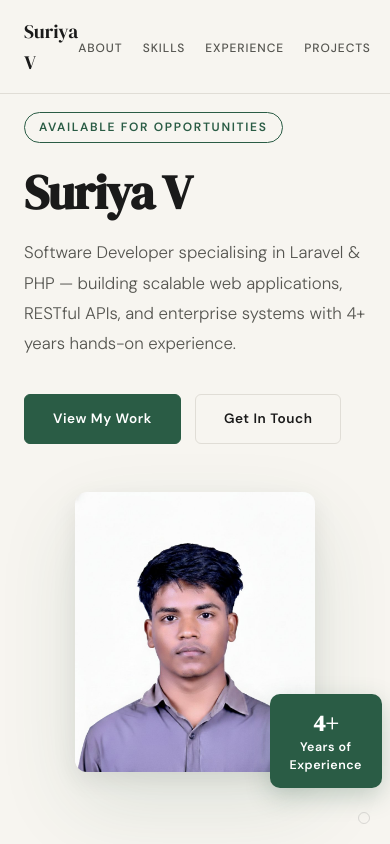
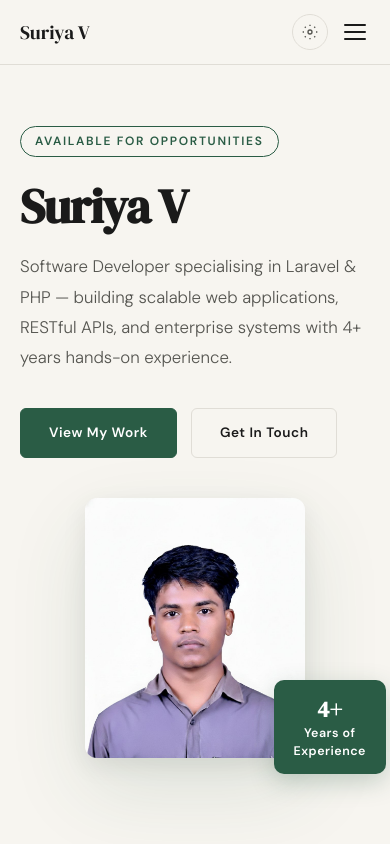
Before and after one commit to suriya1607/myportfolio, a plain HTML site: page index.html in a window 390 px wide. Shown: the top 844 px of the page. Drawn offline with nearby package versions, Linux system fonts and the light colour scheme.

Commit message:
theme update

```diff
--- a/css/app.css
+++ b/css/app.css
@@ -7,11 +7,75 @@
 }
 html{scroll-behavior:smooth}
 body{background:var(--bg);color:var(--ink);font-family:var(--sans);font-weight:400;line-height:1.6;overflow-x:hidden}
-nav{position:fixed;top:0;left:0;right:0;z-index:100;display:flex;align-items:center;justify-content:space-between;padding:18px 60px;background:rgba(247,245,240,0.95);backdrop-filter:blur(12px);border-bottom:1px solid var(--line)}
+
+/* ── NAV ─────────────────────────────── */
+nav{
+  position:fixed;top:0;left:0;right:0;z-index:100;
+  display:flex;align-items:center;justify-content:space-between;
+  padding:18px 60px;
+  background:rgba(247,245,240,0.95);
+  backdrop-filter:blur(12px);
+  border-bottom:1px solid var(--line);
+}
 .nav-logo{font-family:var(--serif);font-size:1.2rem;color:var(--ink);text-decoration:none}
 .nav-links{display:flex;gap:36px;list-style:none}
 .nav-links a{font-size:0.82rem;font-weight:500;letter-spacing:0.08em;text-transform:uppercase;color:var(--ink2);text-decoration:none;transition:color 0.2s}
 .nav-links a:hover{color:var(--accent)}
+
+/* ── NAV CONTROLS (theme btn + hamburger) ── */
+.nav-controls{
+  display:flex;
+  align-items:center;
+  gap:12px;
+}
+
+/* ── THEME TRIGGER BUTTON ────────────── */
+#theme-trigger{
+  width:36px;
+  height:36px;
+  border-radius:50%;
+  background:transparent;
+  border:1.5px solid var(--line);
+  color:var(--ink2);
+  cursor:pointer;
+  display:flex;
+  align-items:center;
+  justify-content:center;
+  transition:all 0.2s;
+  flex-shrink:0;
+  padding:0;
+}
+#theme-trigger:hover{
+  border-color:var(--accent);
+  color:var(--accent);
+  transform:rotate(45deg);
+}
+
+/* ── HAMBURGER ───────────────────────── */
+.hamburger{
+  display:none;
+  flex-direction:column;
+  gap:5px;
+  background:none;
+  border:none;
+  cursor:pointer;
+  padding:4px;
+  z-index:999;
+  flex-shrink:0;
+}
+.hamburger span{
+  display:block;
+  width:22px;
+  height:2px;
+  background:var(--ink);
+  border-radius:2px;
+  transition:all 0.3s ease;
+}
+.hamburger.open span:nth-child(1){transform:translateY(7px) rotate(45deg)}
+.hamburger.open span:nth-child(2){opacity:0}
+.hamburger.open span:nth-child(3){transform:translateY(-7px) rotate(-45deg)}
+
+/* ── HERO ────────────────────────────── */
 #hero{min-height:100vh;display:flex;align-items:center;padding:120px 60px 80px;position:relative}
 .hero-inner{display:grid;grid-template-columns:1fr 420px;gap:80px;align-items:center;max-width:1200px;margin:0 auto;width:100%}
 .hero-tag{display:inline-block;font-size:0.75rem;font-weight:600;letter-spacing:0.14em;text-transform:uppercase;color:var(--accent);border:1px solid var(--accent);padding:5px 14px;border-radius:100px;margin-bottom:24px}
@@ -28,11 +92,15 @@ nav{position:fixed;top:0;left:0;right:0;z-index:100;display:flex;align-items:cen
 .hero-photo-frame img{width:100%;height:100%;object-fit:cover;object-position:center top}
 .photo-badge{position:absolute;bottom:-16px;right:-16px;background:var(--accent);color:#fff;padding:14px 20px;border-radius:10px;font-size:0.78rem;font-weight:600;letter-spacing:0.04em;text-align:center;line-height:1.4;box-shadow:0 8px 24px rgba(42,92,69,0.25)}
 .photo-badge span{display:block;font-size:1.4rem;font-weight:700;font-family:var(--serif)}
+
+/* ── SECTIONS ────────────────────────── */
 .section-wrap{padding:100px 60px}
 .section-inner{max-width:1200px;margin:0 auto}
 .section-label{font-size:0.72rem;font-weight:600;letter-spacing:0.16em;text-transform:uppercase;color:var(--accent);margin-bottom:12px;display:flex;align-items:center;gap:10px}
 .section-label::after{content:'';flex:1;max-width:60px;height:1px;background:var(--accent)}
 .section-title{font-family:var(--serif);font-size:clamp(2rem,3.5vw,3rem);color:var(--ink);line-height:1.1;margin-bottom:52px}
+
+/* ── ABOUT ───────────────────────────── */
 .about-grid{display:grid;grid-template-columns:1fr 1fr;gap:80px;align-items:start}
 .about-text p{font-size:1rem;color:var(--ink2);line-height:1.9;margin-bottom:18px;font-weight:300}
 .about-stats{display:grid;grid-template-columns:1fr 1fr;gap:2px;margin-top:8px}
@@ -42,6 +110,8 @@ nav{position:fixed;top:0;left:0;right:0;z-index:100;display:flex;align-items:cen
 .stat-num{font-family:var(--serif);font-size:2.4rem;color:var(--accent);line-height:1}
 .stat-label{font-size:0.78rem;color:var(--ink3);margin-top:6px;font-weight:500;letter-spacing:0.04em}
 .surface-bg{background:var(--surface)}
+
+/* ── SKILLS ──────────────────────────── */
 .skills-grid{display:grid;grid-template-columns:repeat(3,1fr);gap:2px}
 .skill-card{background:var(--bg);padding:32px 28px;transition:background 0.2s;cursor:default}
 .skill-card:hover{background:#EEF5F1}
@@ -50,6 +120,8 @@ nav{position:fixed;top:0;left:0;right:0;z-index:100;display:flex;align-items:cen
 .skill-name{font-family:var(--serif);font-size:1.2rem;color:var(--ink);margin-bottom:10px}
 .skill-tags{display:flex;flex-wrap:wrap;gap:6px}
 .skill-tag{font-size:0.72rem;background:var(--surface);color:var(--ink2);padding:3px 10px;border-radius:100px;border:1px solid var(--line);font-weight:500}
+
+/* ── EXPERIENCE ──────────────────────── */
 .exp-timeline{position:relative;padding-left:28px}
 .exp-timeline::before{content:'';position:absolute;left:0;top:8px;bottom:8px;width:1px;background:var(--line)}
 .exp-item{position:relative;margin-bottom:52px}
@@ -63,6 +135,8 @@ nav{position:fixed;top:0;left:0;right:0;z-index:100;display:flex;align-items:cen
 .exp-points{list-style:none;display:flex;flex-direction:column;gap:7px}
 .exp-points li{font-size:0.88rem;color:var(--ink2);line-height:1.7;padding-left:16px;position:relative;font-weight:300}
 .exp-points li::before{content:'→';position:absolute;left:0;color:var(--accent);font-size:0.78rem}
+
+/* ── PROJECTS ────────────────────────── */
 .projects-grid{display:grid;grid-template-columns:repeat(3,1fr);gap:24px}
 .proj-card{background:var(--bg);border-radius:12px;overflow:hidden;border:1px solid var(--line);transition:transform 0.2s,box-shadow 0.2s;display:flex;flex-direction:column}
 .proj-card:hover{transform:translateY(-4px);box-shadow:0 16px 48px rgba(0,0,0,0.08)}
@@ -78,6 +152,8 @@ nav{position:fixed;top:0;left:0;right:0;z-index:100;display:flex;align-items:cen
 .proj-link:hover{color:var(--accent2)}
 .badge{font-size:0.65rem;font-weight:700;letter-spacing:0.1em;text-transform:uppercase;background:rgba(255,255,255,0.2);color:#fff;padding:3px 10px;border-radius:100px}
 .proj-header-row{display:flex;justify-content:space-between;align-items:flex-start}
+
+/* ── CONTACT ─────────────────────────── */
 #contact-section{text-align:center}
 #contact-section .section-label{justify-content:center}
 #contact-section .section-label::after{display:none}
@@ -87,7 +163,11 @@ nav{position:fixed;top:0;left:0;right:0;z-index:100;display:flex;align-items:cen
 .contact-link{display:flex;align-items:center;gap:10px;padding:14px 24px;border-radius:8px;border:1.5px solid var(--line);text-decoration:none;color:var(--ink);font-size:0.84rem;font-weight:500;transition:all 0.2s;background:var(--surface)}
 .contact-link:hover{border-color:var(--accent);color:var(--accent);background:rgba(42,92,69,0.04)}
 .contact-link svg{width:16px;height:16px;flex-shrink:0}
+
+/* ── FOOTER ──────────────────────────── */
 footer{border-top:1px solid var(--line);padding:28px 60px;display:flex;justify-content:space-between;align-items:center;font-size:0.78rem;color:var(--ink3)}
+
+/* ── TABLET (max 900px) ──────────────── */
 @media(max-width:900px){
   nav{padding:16px 24px}
   .nav-links{gap:20px}
@@ -101,3 +181,85 @@ footer{border-top:1px solid var(--line);padding:28px 60px;display:flex;justify-c
   .projects-grid{grid-template-columns:1fr}
   footer{flex-direction:column;gap:8px;text-align:center;padding:24px}
 }
+
+/* ── MOBILE (max 768px) ──────────────── */
+@media(max-width:768px){
+
+  html, body{
+    max-width:100%;
+    margin:0;
+    padding:0;
+    overflow-x:hidden;
+  }
+
+  nav{
+    padding:14px 20px;
+    width:100%;
+    z-index:998;
+  }
+
+  /* Hide desktop nav links */
+  .nav-links{
+    display:none;
+    position:fixed;
+    top:0;left:0;right:0;bottom:0;
+    width:100vw;
+    height:100vh;
+    background:var(--bg);
+    flex-direction:column;
+    align-items:center;
+    justify-content:center;
+    gap:36px;
+    z-index:997;
+    list-style:none;
+    margin:0;
+    padding:0;
+  }
+
+  .nav-links.open{
+    display:flex;
+  }
+
+  .nav-links a{
+    font-size:1.3rem;
+    letter-spacing:0.1em;
+    color:var(--ink);
+    font-weight:500;
+  }
+
+  .nav-links a:hover{
+    color:var(--accent);
+  }
+
+  /* Show hamburger on mobile */
+  .hamburger{
+    display:flex;
+  }
+
+  /* Hero */
+  #hero{padding:100px 20px 60px;width:100%}
+  .hero-inner{grid-template-columns:1fr;gap:40px;width:100%}
+  .hero-photo-frame{width:220px;height:260px;margin:0 auto}
+
+  /* Sections */
+  .section-wrap{padding:60px 20px;width:100%}
+  .section-inner{width:100%;max-width:100%}
+
+  /* Grids */
+  .skills-grid{grid-template-columns:1fr;gap:2px;width:100%}
+  .skill-card{width:100%}
+  .about-grid{grid-template-columns:1fr;gap:40px}
+  .projects-grid{grid-template-columns:1fr;gap:16px}
+  .about-stats{grid-template-columns:1fr 1fr}
+
+  /* Footer */
+  footer{padding:20px;width:100%;flex-direction:column;gap:8px;text-align:center}
+
+  /* Theme panel full width on mobile */
+  #theme-panel{
+    right:12px !important;
+    left:12px !important;
+    width:auto !important;
+    top:64px !important;
+  }
+}
--- a/index.html
+++ b/index.html
@@ -12,13 +12,29 @@
 <!-- NAV -->
 <nav>
   <a href="#hero" class="nav-logo my-name"></a>
-  <ul class="nav-links">
+  <ul class="nav-links" id="nav-links">
     <li><a href="#about">About</a></li>
     <li><a href="#skills">Skills</a></li>
     <li><a href="#experience">Experience</a></li>
     <li><a href="#projects">Projects</a></li>
     <li><a href="#contact">Contact</a></li>
   </ul>
+
+  <div class="nav-controls">
+    <button id="theme-trigger" title="Theme Settings">
+      <svg width="16" height="16" viewBox="0 0 24 24" fill="none"
+           stroke="currentColor" stroke-width="2">
+        <circle cx="12" cy="12" r="3"/>
+        <path d="M12 1v2M12 21v2M4.22 4.22l1.42 1.42M18.36 18.36l1.42 1.42M1 12h2M21 12h2M4.22 19.78l1.42-1.42M18.36 5.64l1.42-1.42"/>
+      </svg>
+    </button>
+
+    <button class="hamburger" id="hamburger" aria-label="Menu">
+      <span></span>
+      <span></span>
+      <span></span>
+    </button>
+  </div>
 </nav>
 
 <!-- HERO -->
--- a/script/app.js
+++ b/script/app.js
@@ -29,7 +29,6 @@ $(document).ready(function () {
                 r.style.setProperty('--surface', t.surface);
                 r.style.setProperty('--ink',     t.ink);
             }
-            // update active dot
             $('.tp-color').removeClass('active');
             $('.tp-color[data-theme="' + themeName + '"]').addClass('active');
         }
@@ -45,7 +44,6 @@ $(document).ready(function () {
             }
             document.documentElement.style.setProperty('--serif', f.serif);
             document.documentElement.style.setProperty('--sans',  f.sans);
-            // update active font btn
             $('.tp-font-btn').removeClass('active');
             $('.tp-font-btn[data-font="' + fontName + '"]').addClass('active');
         }
@@ -73,7 +71,6 @@ $(document).ready(function () {
             }
         }
 
-        // Load saved prefs OR use data.json defaults
         var savedTheme = localStorage.getItem('sv-theme') || data.defaults.theme;
         var savedFont  = localStorage.getItem('sv-font')  || data.defaults.font;
         var savedDark  = localStorage.getItem('sv-dark') !== null
@@ -85,7 +82,7 @@ $(document).ready(function () {
         if (savedDark) applyDark(true);
 
         // ════════════════════════════════════════════════════════
-        // 2. BUILD THEME PANEL
+        // 2. BUILD THEME PANEL ONLY (no trigger button — it's in navbar)
         // ════════════════════════════════════════════════════════
 
         var colorBtns = Object.keys(data.themes).map(function(key) {
@@ -97,6 +94,7 @@ $(document).ready(function () {
             return '<button class="tp-font-btn" data-font="' + key + '">' + key + '</button>';
         }).join('');
 
+        // Append ONLY the panel — trigger button is already in index.html navbar
         var panel =
             '<div id="theme-panel">' +
                 '<div id="tp-header"><span>&#9881;&nbsp; Theme Settings</span><button id="tp-close">&times;</button></div>' +
@@ -113,26 +111,17 @@ $(document).ready(function () {
                     '<div class="tp-fonts">' + fontBtns + '</div>' +
                     '<button id="tp-reset">Reset to Default</button>' +
                 '</div>' +
-            '</div>' +
-            '<span id="theme-trigger" title="settings"></span>';
+            '</div>';
 
         $('body').append(panel);
 
-        // Mark current active states
         $('.tp-color[data-theme="' + savedTheme + '"]').addClass('active');
         $('.tp-font-btn[data-font="' + savedFont + '"]').addClass('active');
 
-        // Panel styles
+        // Panel internal styles only — no trigger styles (handled in app.css)
         $('head').append('<style>' +
-            '#theme-trigger{' +
-                'position:fixed;bottom:20px;right:20px;width:12px;height:12px;' +
-                'border-radius:50%;cursor:pointer;z-index:9998;' +
-                'background:transparent;border:1.5px solid rgba(128,128,128,0.25);' +
-                'transition:all 0.2s;' +
-            '}' +
-            '#theme-trigger:hover{background:rgba(128,128,128,0.4);transform:scale(1.3)}' +
             '#theme-panel{' +
-                'position:fixed;bottom:48px;right:20px;width:300px;' +
+                'position:fixed;top:68px;right:24px;width:300px;' +
                 'background:var(--surface);border:1px solid var(--line,#E0DDD6);' +
                 'border-radius:14px;box-shadow:0 20px 60px rgba(0,0,0,0.15);' +
                 'z-index:9999;display:none;overflow:hidden;' +
@@ -193,36 +182,33 @@ $(document).ready(function () {
         // 3. PANEL EVENTS
         // ════════════════════════════════════════════════════════
 
-        // Open / close
-        $('#theme-trigger').on('click', function() {
+        $('#theme-trigger').on('click', function(e) {
+            e.stopPropagation();
             $('#theme-panel').fadeToggle(180);
         });
+
         $('#tp-close').on('click', function() {
             $('#theme-panel').fadeOut(180);
         });
 
-        // Dark mode toggle
         $('#tp-dark').on('change', function() {
             var on = $(this).is(':checked');
             applyDark(on);
             localStorage.setItem('sv-dark', on);
         });
 
-        // Color theme
         $(document).on('click', '.tp-color', function() {
             var t = $(this).data('theme');
             applyTheme(t);
             localStorage.setItem('sv-theme', t);
         });
 
-        // Font
         $(document).on('click', '.tp-font-btn', function() {
             var f = $(this).data('font');
             applyFont(f);
             localStorage.setItem('sv-font', f);
         });
 
-        // Reset
         $('#tp-reset').on('click', function() {
             localStorage.removeItem('sv-theme');
             localStorage.removeItem('sv-font');
@@ -233,7 +219,6 @@ $(document).ready(function () {
             $('#tp-dark').prop('checked', data.defaults.darkMode);
         });
 
-        // Close panel on outside click
         $(document).on('click', function(e) {
             if (!$(e.target).closest('#theme-panel, #theme-trigger').length) {
                 $('#theme-panel').fadeOut(180);
@@ -300,4 +285,18 @@ $(document).ready(function () {
         console.error('Failed to load data.json');
     });
 
+    // ════════════════════════════════════════════════════════
+    // 5. HAMBURGER MENU
+    // ════════════════════════════════════════════════════════
+
+    $('#hamburger').on('click', function () {
+        $(this).toggleClass('open');
+        $('#nav-links').toggleClass('open');
+    });
+
+    $('#nav-links a').on('click', function () {
+        $('#hamburger').removeClass('open');
+        $('#nav-links').removeClass('open');
+    });
+
 });
```
